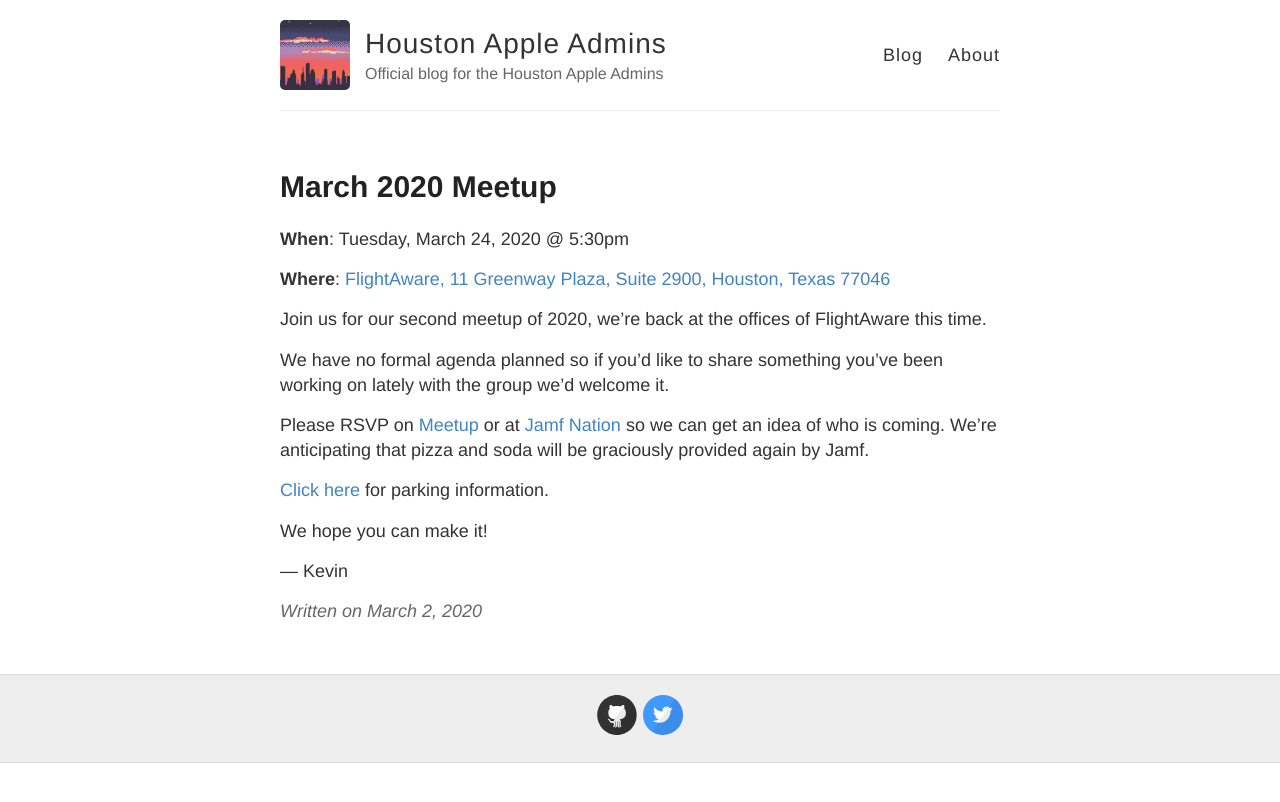
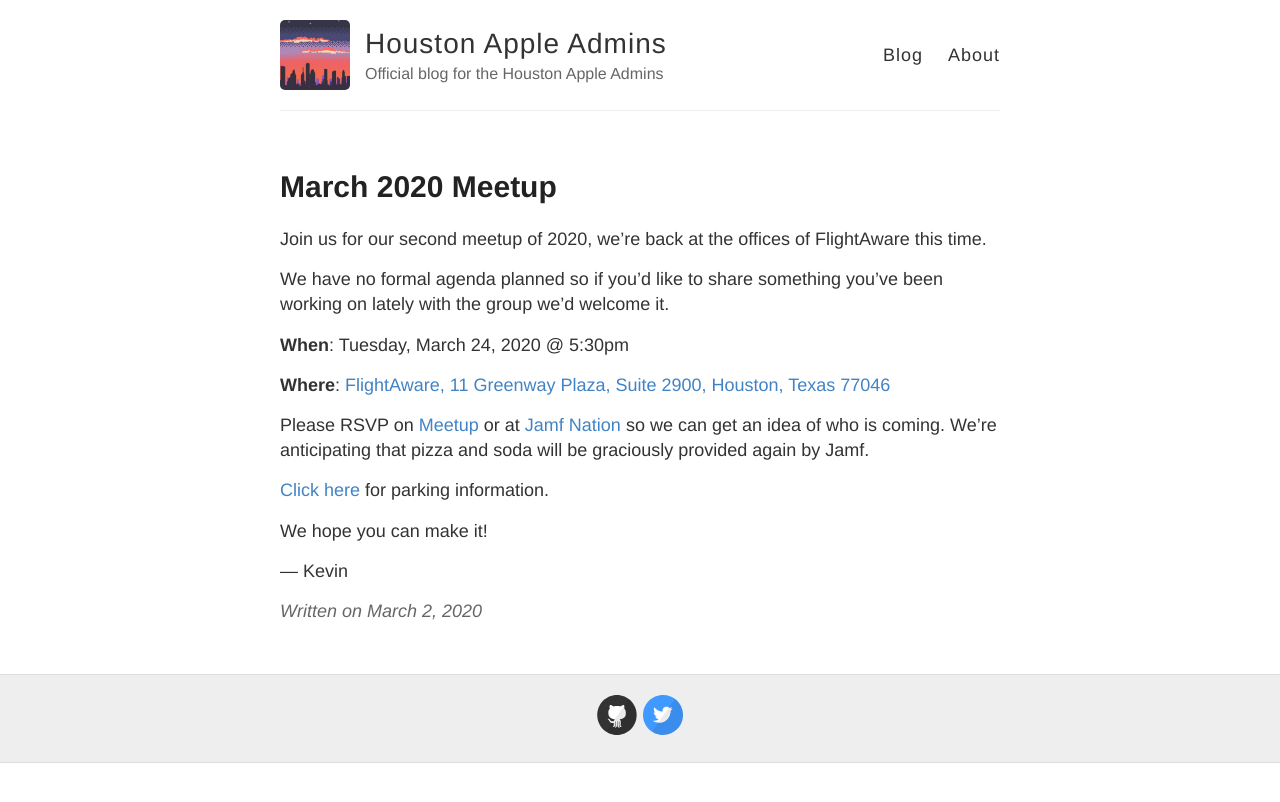
Before and after one commit to houstonappleadmins/houstonappleadmins.github.io, a Jekyll site: the page built from _posts/2020-03-01-Mar2020-Meetup.md, in a window 1280 px wide. Shown: the top 802 px of the page. Built offline with Jekyll 4.4.1, drawn with Linux system fonts in a browser that asks for light colours; our own code applies the rules of GitHub Pages for plain Markdown files.

```diff
--- a/_posts/2020-03-01-Mar2020-Meetup.md
+++ b/_posts/2020-03-01-Mar2020-Meetup.md
@@ -2,13 +2,13 @@
 title: "March 2020 Meetup"
 date: 2020-03-01T19:45:44-05:00
 ---
+Join us for our second meetup of 2020, we're back at the offices of FlightAware this time.
+
+We have no formal agenda planned so if you'd like to share something you've been working on lately with the group we'd welcome it.
+
 **When**: Tuesday, March 24, 2020 @ 5:30pm
 
 **Where**: [FlightAware, 11 Greenway Plaza, Suite 2900, Houston, Texas 77046](https://goo.gl/maps/XQ3wqBddPUP2)
-
-Join us for our second meetup of 2020, we're back at the offices of FlightAware this time.
-
-We have no formal agenda planned so if you'd like to share something you've been working on lately with the group we'd welcome it.
 
 Please RSVP on [Meetup](https://www.meetup.com/Houston-Apple-Admins/events/269121338/) or at [Jamf Nation](https://www.jamf.com/jamf-nation/events/user-groups/335/houston-apple-admins-march-meet-up) so we can get an idea of who is coming. We’re anticipating that pizza and soda will be graciously provided again by Jamf.
 
```
